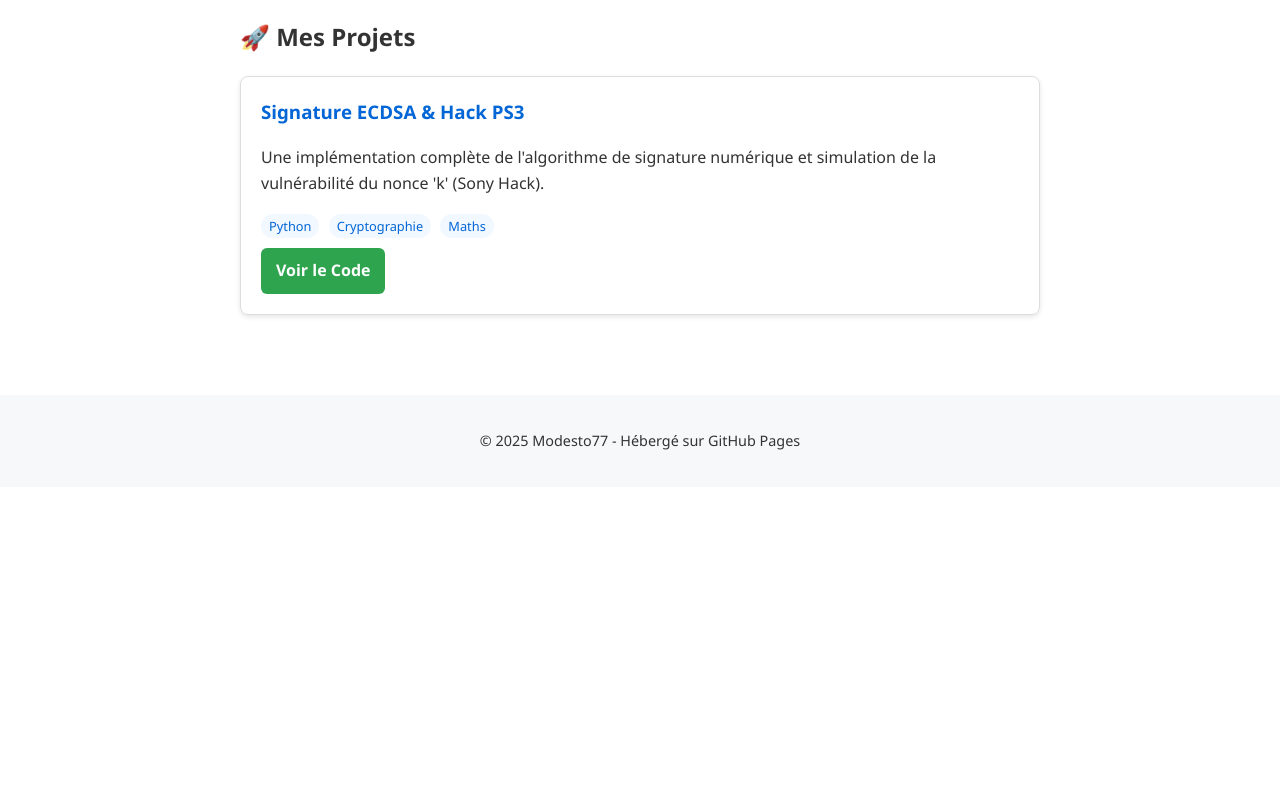
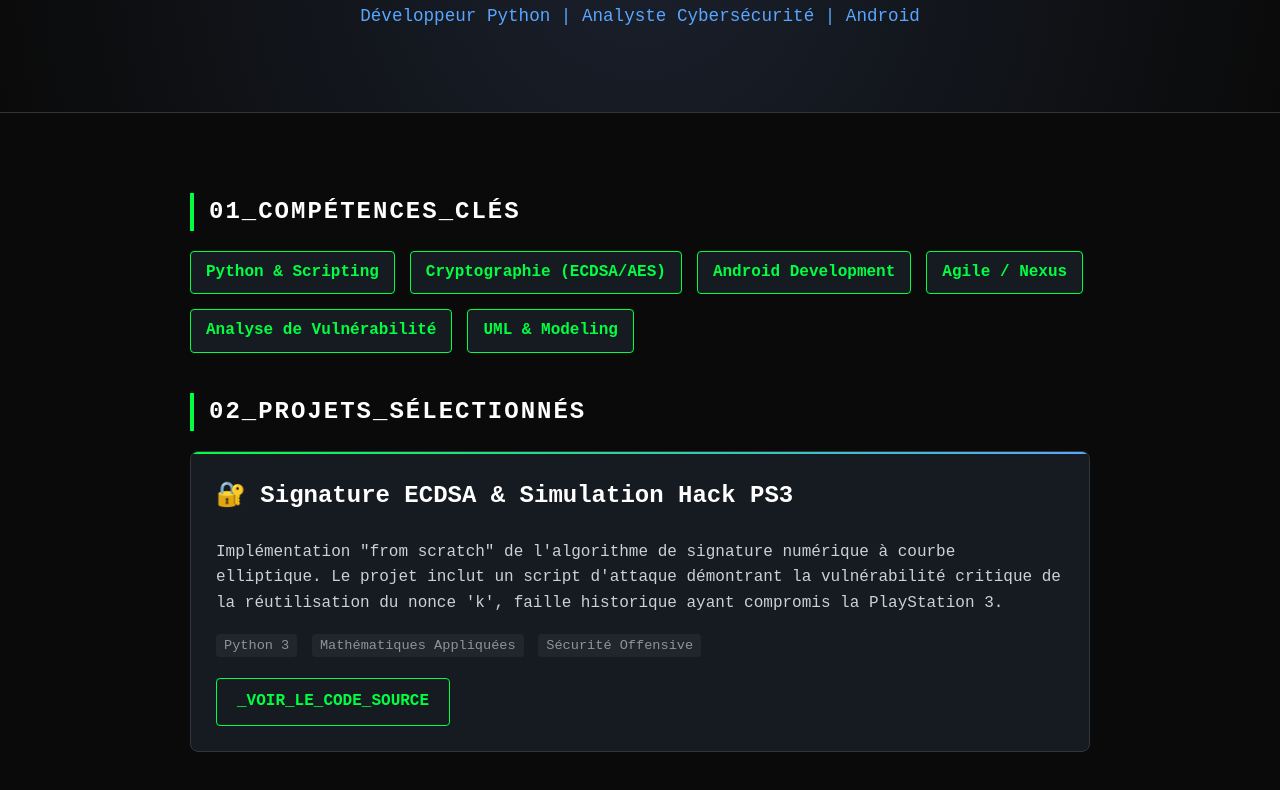
Before and after one commit to modesto77/modesto77.github.io, a plain HTML site: page index.html in a window 1280 px wide. Shown: the part 208-998 px from the top of the page. Before the commit the page ends 800 px from the top, so only its background shows below. Drawn offline with Linux system fonts and the light colour scheme.

Commit message:
Update index.html

```diff
--- a/index.html
+++ b/index.html
@@ -3,47 +3,210 @@
 <head>
     <meta charset="UTF-8">
     <meta name="viewport" content="width=device-width, initial-scale=1.0">
-    <title>Portfolio de Modesto77</title>
+    <title>Portfolio | Modesto77</title>
     <style>
-        /* Design Simple et Pro */
-        body { font-family: 'Segoe UI', Tahoma, Geneva, Verdana, sans-serif; margin: 0; padding: 0; color: #333; line-height: 1.6; }
-        header { background-color: #24292e; color: white; padding: 2rem 0; text-align: center; }
-        h1 { margin: 0; font-size: 2.5rem; }
-        .subtitle { color: #58a6ff; font-weight: bold; }
-        .container { max-width: 800px; margin: auto; padding: 20px; }
-        .project-card { border: 1px solid #ddd; border-radius: 8px; padding: 20px; margin-bottom: 20px; box-shadow: 0 2px 5px rgba(0,0,0,0.1); }
-        .project-title { color: #0366d6; margin-top: 0; }
-        .tags span { background: #f1f8ff; color: #0366d6; padding: 3px 8px; border-radius: 12px; font-size: 0.8rem; margin-right: 5px; }
-        .btn { display: inline-block; text-decoration: none; background: #2ea44f; color: white; padding: 10px 15px; border-radius: 6px; margin-top: 10px; font-weight: bold; }
-        .btn:hover { background: #2c974b; }
-        footer { text-align: center; padding: 20px; background: #f6f8fa; margin-top: 40px; font-size: 0.9rem; }
+        /* --- DESIGN SYSTEM CYBER --- */
+        :root {
+            --bg-color: #0a0a0a;
+            --card-bg: #161b22;
+            --text-color: #c9d1d9;
+            --accent-color: #00ff41; /* Vert Matrix/Hacker */
+            --secondary-color: #58a6ff; /* Bleu Tech */
+            --border-color: #30363d;
+        }
+
+        body {
+            font-family: 'Courier New', Courier, monospace; /* Police style Terminal */
+            background-color: var(--bg-color);
+            color: var(--text-color);
+            margin: 0;
+            padding: 0;
+            line-height: 1.6;
+        }
+
+        /* --- HEADER & TERMINAL EFFECT --- */
+        header {
+            padding: 4rem 20px;
+            text-align: center;
+            border-bottom: 1px solid var(--border-color);
+            background: radial-gradient(circle at center, #1a202c 0%, #0a0a0a 100%);
+        }
+
+        h1 {
+            font-size: 2.5rem;
+            color: var(--accent-color);
+            margin-bottom: 10px;
+            text-shadow: 0 0 10px rgba(0, 255, 65, 0.5); /* Effet néon */
+        }
+
+        .role {
+            font-size: 1.1rem;
+            color: var(--secondary-color);
+        }
+
+        /* Animation curseur clignotant */
+        .cursor {
+            display: inline-block;
+            width: 10px;
+            background-color: var(--accent-color);
+            animation: blink 1s infinite;
+        }
+        @keyframes blink { 0% { opacity: 0; } 50% { opacity: 1; } 100% { opacity: 0; } }
+
+        /* --- CONTAINER GLOBAL --- */
+        .container {
+            max-width: 900px;
+            margin: auto;
+            padding: 40px 20px;
+        }
+
+        h2 {
+            border-left: 4px solid var(--accent-color);
+            padding-left: 15px;
+            margin-top: 40px;
+            color: white;
+            text-transform: uppercase;
+            letter-spacing: 2px;
+        }
+
+        /* --- SECTION SKILLS (NOUVEAU) --- */
+        .skills-grid {
+            display: flex;
+            flex-wrap: wrap;
+            gap: 15px;
+            margin-bottom: 40px;
+        }
+
+        .skill-tag {
+            background-color: var(--card-bg);
+            border: 1px solid var(--accent-color);
+            color: var(--accent-color);
+            padding: 8px 15px;
+            border-radius: 4px;
+            font-weight: bold;
+            transition: 0.3s;
+        }
+
+        .skill-tag:hover {
+            background-color: var(--accent-color);
+            color: black;
+            cursor: default;
+            box-shadow: 0 0 15px var(--accent-color);
+        }
+
+        /* --- CARTES PROJETS --- */
+        .project-card {
+            background-color: var(--card-bg);
+            border: 1px solid var(--border-color);
+            border-radius: 8px;
+            padding: 25px;
+            margin-bottom: 30px;
+            transition: transform 0.2s, box-shadow 0.2s;
+            position: relative;
+            overflow: hidden;
+        }
+
+        .project-card:hover {
+            transform: translateY(-5px);
+            box-shadow: 0 5px 20px rgba(0,0,0,0.5);
+            border-color: var(--secondary-color);
+        }
+
+        /* Petite barre déco sur la carte */
+        .project-card::before {
+            content: "";
+            position: absolute;
+            top: 0; left: 0;
+            width: 100%; height: 2px;
+            background: linear-gradient(90deg, var(--accent-color), var(--secondary-color));
+        }
+
+        .project-title {
+            color: white;
+            font-size: 1.5rem;
+            margin-top: 0;
+        }
+
+        .tech-stack span {
+            font-size: 0.85rem;
+            background: #21262d;
+            color: #8b949e;
+            padding: 4px 8px;
+            border-radius: 4px;
+            margin-right: 5px;
+        }
+
+        /* --- BOUTONS --- */
+        .btn {
+            display: inline-block;
+            text-decoration: none;
+            background: transparent;
+            color: var(--accent-color);
+            border: 1px solid var(--accent-color);
+            padding: 10px 20px;
+            border-radius: 4px;
+            margin-top: 20px;
+            font-weight: bold;
+            transition: 0.3s;
+        }
+
+        .btn:hover {
+            background: var(--accent-color);
+            color: black;
+            box-shadow: 0 0 10px rgba(0, 255, 65, 0.4);
+        }
+
+        /* --- FOOTER --- */
+        footer {
+            text-align: center;
+            padding: 40px;
+            font-size: 0.8rem;
+            color: #8b949e;
+            border-top: 1px solid var(--border-color);
+        }
+        footer a { color: var(--secondary-color); text-decoration: none; }
     </style>
 </head>
 <body>
 
     <header>
-        <h1>Modesto77</h1>
-        <p class="subtitle">Développeur Python | Android | Sécurité</p>
+        <p style="color: #8b949e; font-size: 0.9rem; margin-bottom: 5px;">root@modesto77:~# ./portfolio.sh</p>
+        <h1>Modesto77<span class="cursor">&nbsp;</span></h1>
+        <p class="role">Développeur Python | Analyste Cybersécurité | Android</p>
     </header>
 
     <div class="container">
-        <h2>🚀 Mes Projets</h2>
+
+        <h2>01_Compétences_Clés</h2>
+        <div class="skills-grid">
+            <span class="skill-tag">Python & Scripting</span>
+            <span class="skill-tag">Cryptographie (ECDSA/AES)</span>
+            <span class="skill-tag">Android Development</span>
+            <span class="skill-tag">Agile / Nexus</span>
+            <span class="skill-tag">Analyse de Vulnérabilité</span>
+            <span class="skill-tag">UML & Modeling</span>
+        </div>
+
+        <h2>02_Projets_Sélectionnés</h2>
 
         <div class="project-card">
-            <h3 class="project-title">Signature ECDSA & Hack PS3</h3>
-            <p>Une implémentation complète de l'algorithme de signature numérique et simulation de la vulnérabilité du nonce 'k' (Sony Hack).</p>
-            <div class="tags">
-                <span>Python</span> <span>Cryptographie</span> <span>Maths</span>
+            <h3 class="project-title">🔐 Signature ECDSA & Simulation Hack PS3</h3>
+            <p>
+                Implémentation "from scratch" de l'algorithme de signature numérique à courbe elliptique.
+                Le projet inclut un script d'attaque démontrant la vulnérabilité critique de la réutilisation
+                du nonce 'k', faille historique ayant compromis la PlayStation 3.
+            </p>
+            <div class="tech-stack">
+                <span>Python 3</span> <span>Mathématiques Appliquées</span> <span>Sécurité Offensive</span>
             </div>
-            <a href="https://github.com/modesto77/Projet-ECDSA" class="btn">Voir le Code</a>
+            <a href="https://github.com/modesto77/ECDSA-PS3-Hack" class="btn">_VOIR_LE_CODE_SOURCE</a>
         </div>
 
-
-
-    </div>
+        </div>
 
     <footer>
-        <p>© 2025 Modesto77 - Hébergé sur GitHub Pages</p>
+        <p>Session active. Initialisé en 2025.</p>
+        <p>Retrouvez-moi sur <a href="https://github.com/modesto77">GitHub</a></p>
     </footer>
 
 </body>
```
